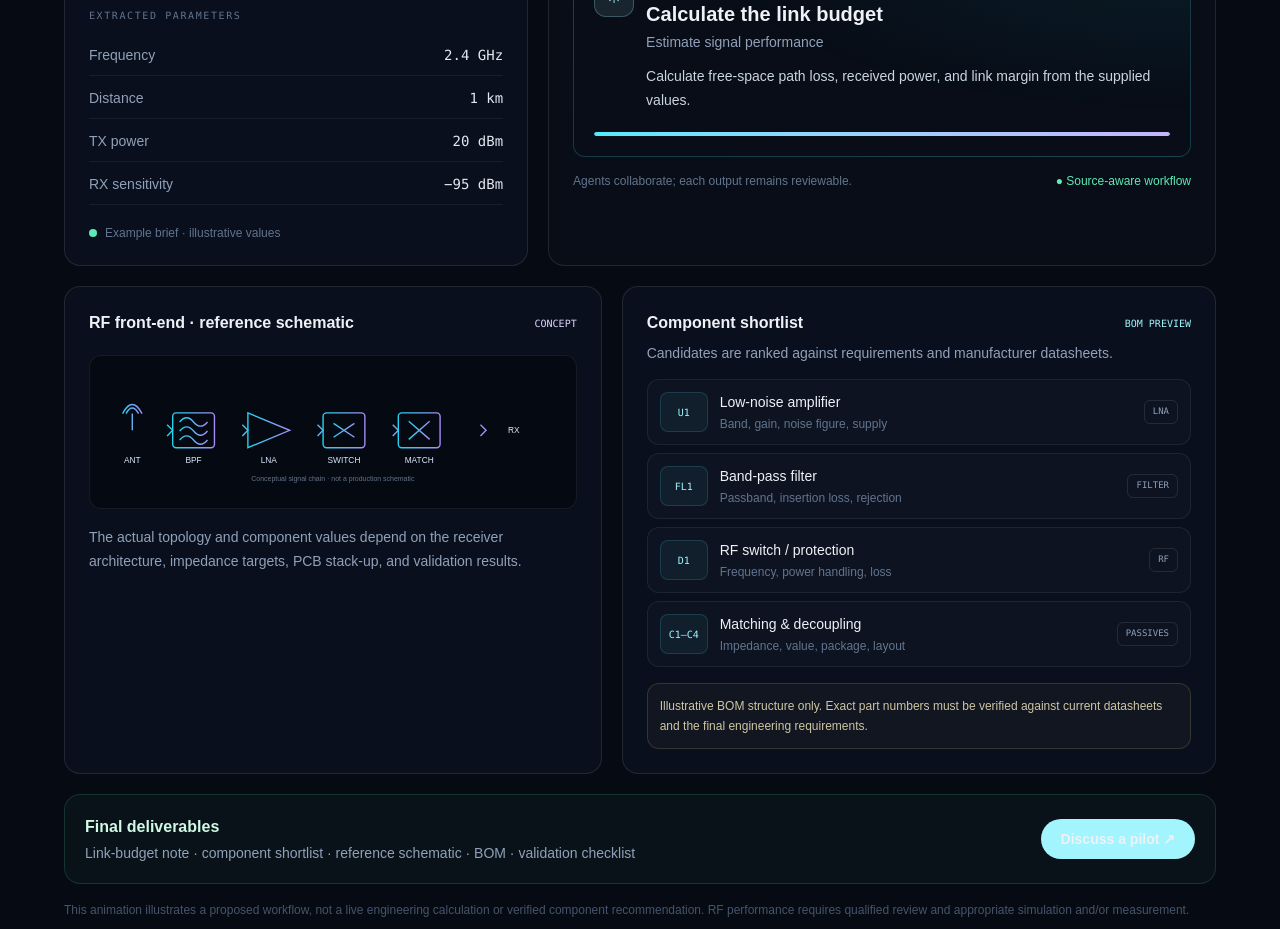
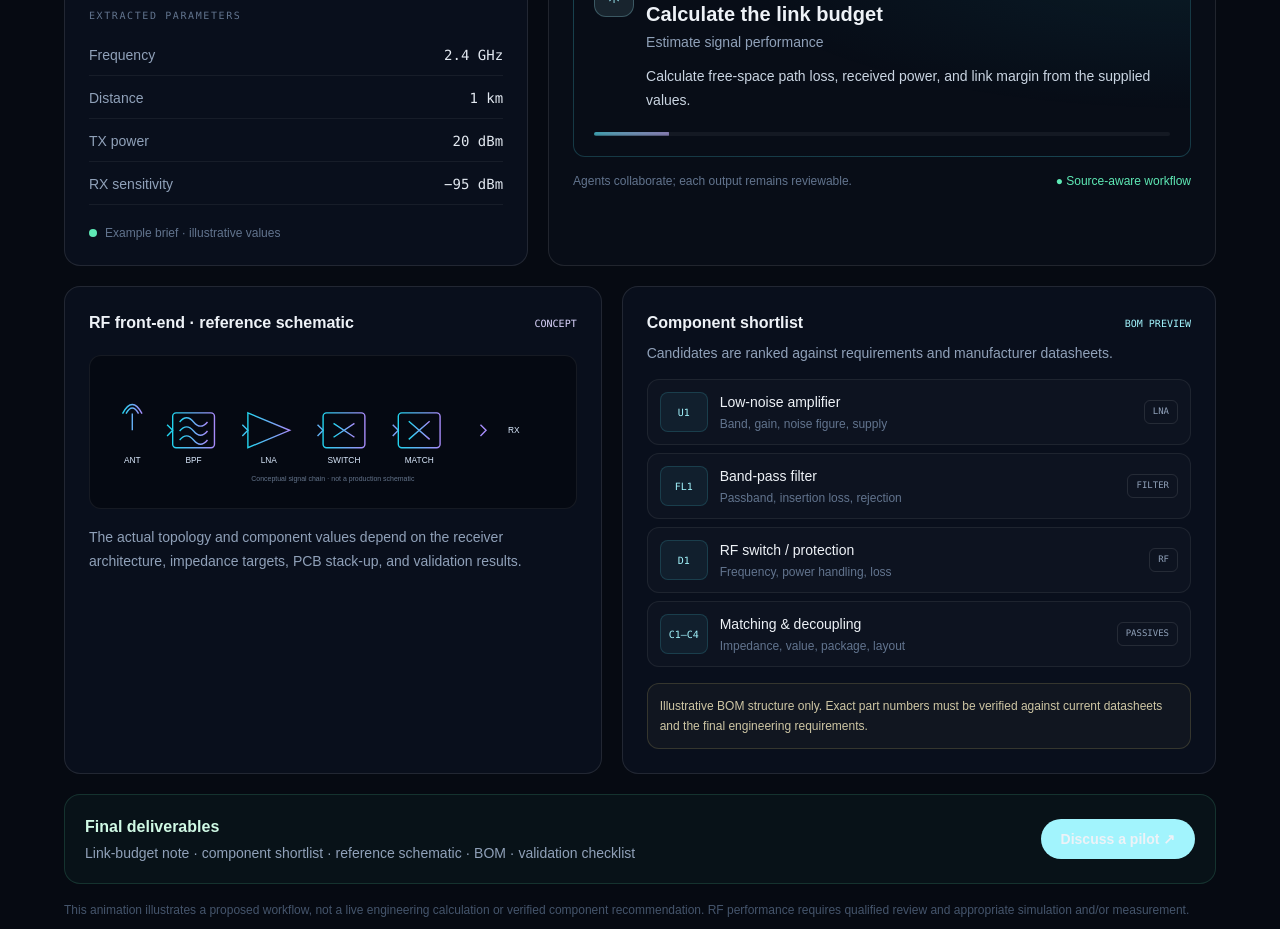
Before and after one commit to Alex-eco/swarmcore-rf-electronics, a Next.js app: page / in a window 1280 px wide. Shown: the part 1740-2669 px from the top of the page. Built offline with nearby package versions, Linux system fonts and the light colour scheme.

Commit message:
Add progress animation for RF workflow demo

```diff
--- a/app/globals.css
+++ b/app/globals.css
@@ -28,3 +28,7 @@ a{text-decoration:none;color:inherit}
 @keyframes dot-pulse{0%,100%{opacity:.65;scale:.88}50%{opacity:1;scale:1.12}}
 @keyframes task-cycle{0%,10%,100%{opacity:0;transform:translateY(4px)}18%,58%{opacity:1;transform:translateY(0)}70%{opacity:0;transform:translateY(-3px)}}
 @media(prefers-reduced-motion:reduce){*,*::before,*::after{scroll-behavior:auto!important;animation-duration:.01ms!important;animation-iteration-count:1!important;transition-duration:.01ms!important}}
+
+.rf-progress{width:100%;transform-origin:left;animation:rf-progress-cycle 3.2s linear both}
+@keyframes rf-progress-cycle{from{transform:scaleX(.04);opacity:.6}to{transform:scaleX(1);opacity:1}}
+@media(prefers-reduced-motion:reduce){.rf-progress{animation:none}}
```
